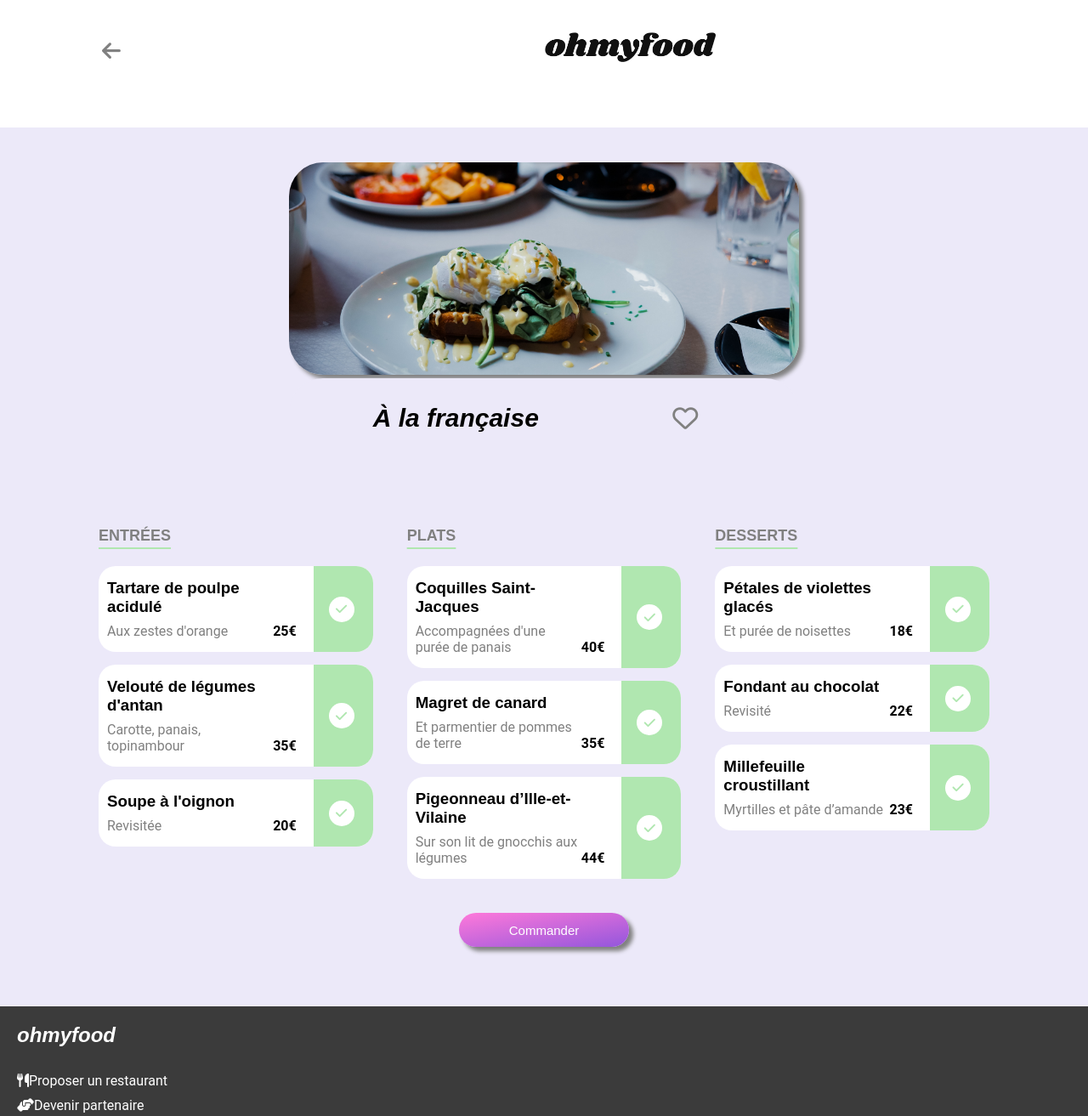
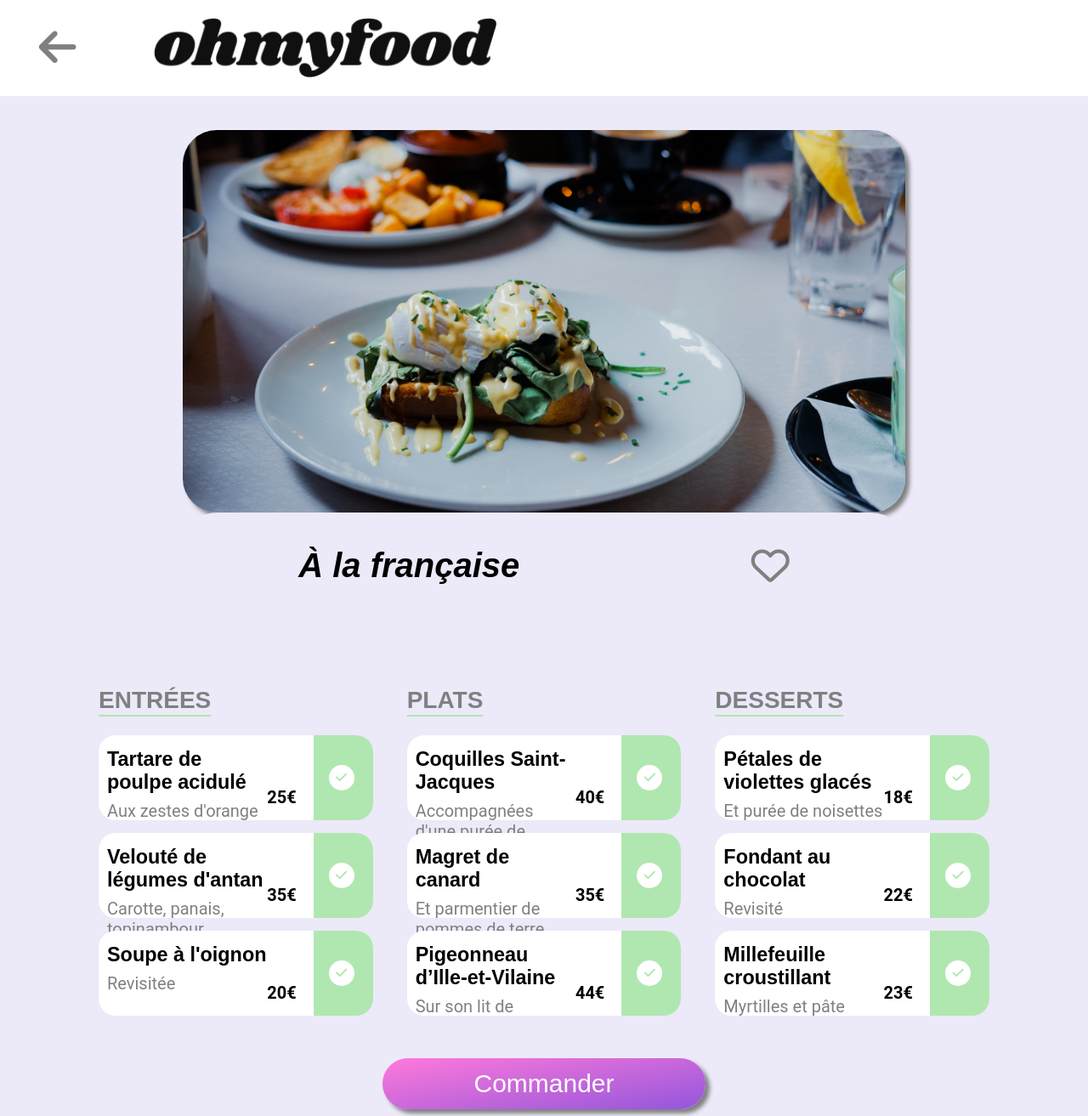
Before and after one commit to nicolas47360/projet-3, a website: page à-la-francaise.html in a window 1280 px wide. Shown: the top 1313 px of the page at 85% size. Drawn offline with Linux system fonts and the light colour scheme.

Commit message:
coorection titre css

```diff
--- a/sass/menu.scss
+++ b/sass/menu.scss
@@ -1,6 +1,7 @@
 @import "./utils/_mixin" ;
 @import "./utils/_variables" ;
 @import "./utils/_keyframes";
+
 body
 {
   margin:0;
@@ -24,38 +25,32 @@ a:link
 header
 {
   display: flex;
-  height: 75px;
-  @media (min-width:992px){
-    height: 150px;
-    justify-content: space-between;
-  }
-
+  align-items: center;
+  width: 100vw;
   h1
   {
-    display: flex;
+    @include f-ca;
+    justify-content: space-around ;
+    width: 100vw;
     @media (min-width:992px){
-      width: 58%;
-      justify-content: space-between;
-      align-items: center;
+
     }
     .fa-arrow-left
     {
-      padding-left: 20px;
       color: $color-text;
       font-size: 25px;
+      @media (min-width:992px){
+        font-size: 50px;
       }
-    @media (min-width:992px){
-      padding-left: 60px;
-      font-size: 40px;
     }
     #header__logo
     {
+      margin-right: 80px;
       height: 35px;
-      padding-left:70px;
+      @media (min-width:992px){
+        height: 70px;
+        margin-right: 650px;
       }
-    @media (min-width:992px){
-      height: 58px;
-      padding-left: 100px;
     }
   }
 }
@@ -85,7 +80,6 @@ header
       @media (min-width:992px){
         align-items: center;
         justify-content: center;
-        height: 350px;
         margin: 40px 0 40px 0;
       }
     }
@@ -102,41 +96,24 @@ header
         justify-content: space-around;
         width: 100%;
       }
-    }
-    #picture
-    {
-      &__position
-      {
-        object-fit: cover;
-        height: 250px;
-        width:100%;
-        @media (min-width:992px){
-          width: 600px;
-          height: 250px;
-          border-radius: 40px;
-          @include box($color-text)
-        }
-      }
-    }
       h1
       {
-
         font-style: italic;
         font-weight: bold;
-      font-size: 30px;
+        font-size: 25px;
         padding-left: 20px;
-      @media (min-width992px){
+        @media (min-width:992px){
           font-size: 40px;
           padding: 0;
         }
       }
       .fa-heart
       {
-      font-size: 30px;
+        font-size: 25px;
         color: $color-text;
         padding-right: 40px;
         transform: color;
-      @media (min-width992px){
+        @media (min-width:992px){
           font-size: 45px;
           padding: 0;
         }
@@ -144,6 +121,23 @@ header
         {
           background-color: $color-secondary;
           transition: transform 2000ms ease-out;
+        }
+      }
+    }
+    #picture
+    {
+      display: flex;
+      &__position
+      {
+        object-fit: cover;
+        height: 250px;
+        width:100%;
+        @media (min-width:992px){
+          width: 850px;
+          height: 450px;
+          border-radius: 40px;
+          @include box($color-text)
+        }
       }
     }
   }
@@ -157,6 +151,7 @@ header
       flex-direction:row;
       justify-content: space-around;
       width: 85%;
+
     }
     &__style
       {
@@ -174,6 +169,9 @@ header
       text-decoration: $color-check underline 4px;
       text-underline-offset: 8px;
       text-decoration-thickness: 2px;
+      @media (min-width:992px){
+        font-size: 28px;
+      }
       }
       .food
       {
@@ -184,6 +182,8 @@ header
         margin: 15px 10px 0 10px;
         @media (min-width:992px) {
           margin: 15px 20px 0 20px;
+          height: 100px;
+          font-size: 20px;
         }
         .menu1
         {
@@ -242,12 +242,13 @@ header
     @include flexcentercenter;
     button
     {
-     @include button(40px, 200px, 25px,40px);
+     @include button(40px, 200px, 25px, 40px);
       font-size: 15px;
       margin: 40px 0 70px 0;
-      height: 40px;
-
       @include box($color-text);
+      @media (min-width:992px){
+        @include button(40px, 380px, 30px, 60px)
+      }
       &:active
       {
         opacity: 0.70;
@@ -269,29 +270,52 @@ header
 
 footer
 {
-  background-color: #3b3b3b;
-  width: 100%;
+  background-color:$background-footer;
   margin: 0;
+  @media (min-width:992px){
+    padding: 40px 0 40px 0;
+  }
   h2
   {
     padding: 20px 0 20px 20px;
-    color: white;
+    color: $color-li;
     font-style: italic;
     margin: 0;
+    @media (min-width:992px){
+      display: flex;
+      justify-content: center;
+      font-size: 40px;
+      padding: 20px 0 40px 20px;
+    }
   }
   ul
   {
     padding: 0 0 60px 20px;
     list-style-type: none;
     margin: 0;
+    @media (min-width:992px){
+      display: flex;
+      justify-content: space-around;
+      font-size: 30px;
+      padding: 20px 0 40px 20px;
+    }
     li
     {
-    color: white;
+      color: $color-li;
       margin: 10px 0 0 0;
     }
-  .fa-utensils.fa-handshake-angle
+    .contact
+    {
+      color:$color-li;
+      text-decoration: none;
+    }
+    .fa-utensils
     {
       padding: 0 15px 0 0;
     }
+    .fa-handshake-angle
+    {
+      padding: 0 10px 0 0;
     }
   }
+}
```
Also changed, not shown: à-la-francaise.html (+0 -1 lines), css/style/menu.css, 1 other file. Lines whose indentation alone changed are shown as unchanged.
